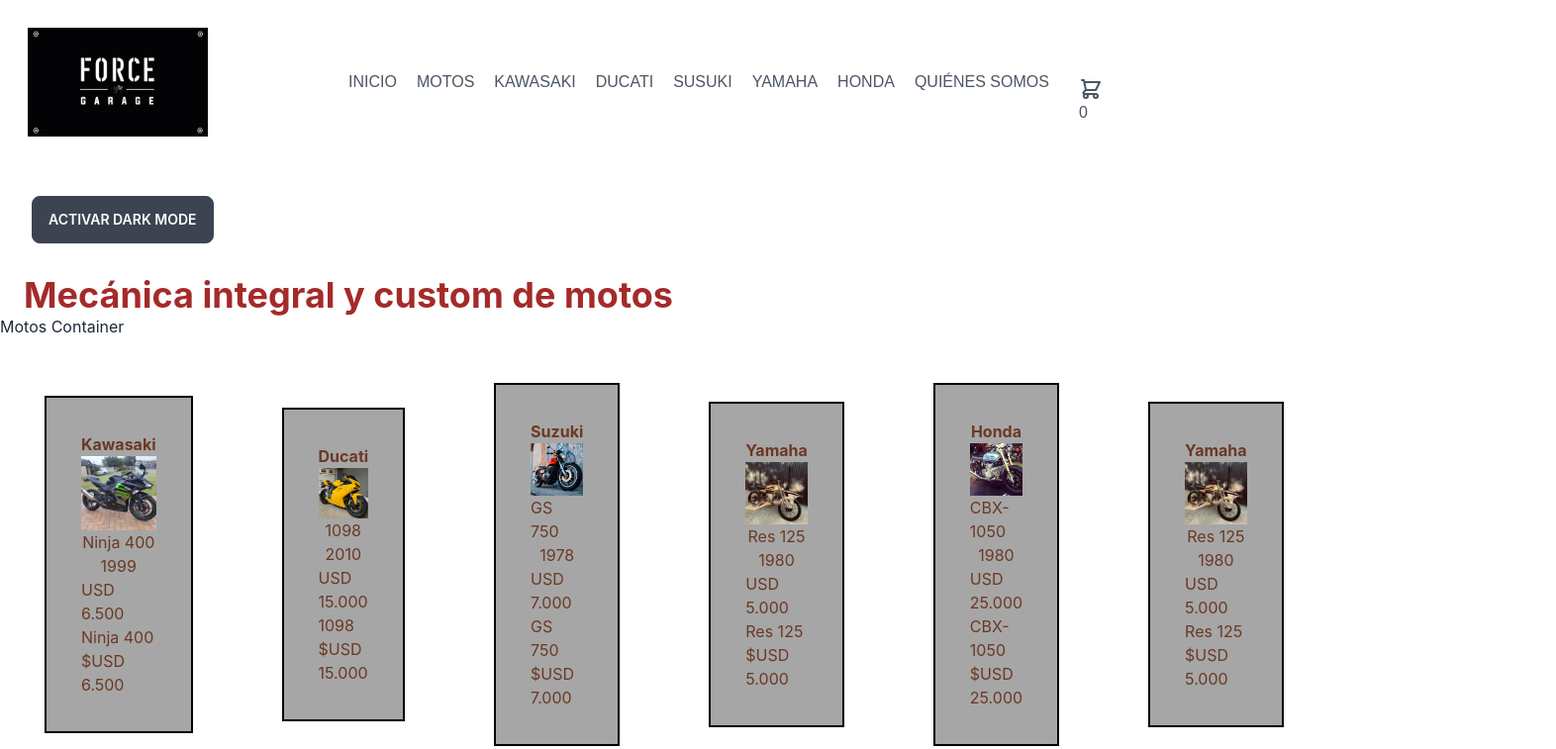
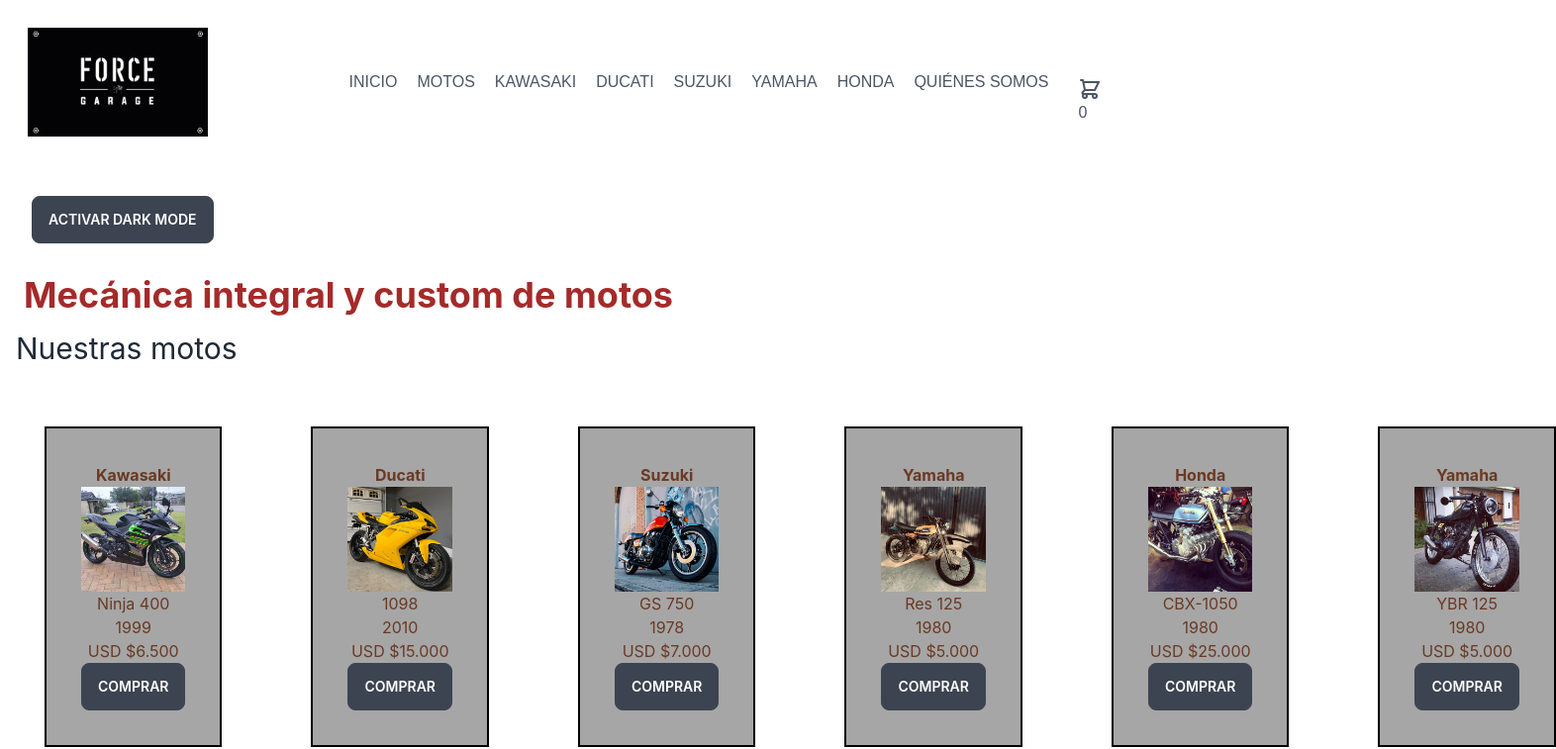
Before and after one commit to MChehin/force-react, a React (Create React App) app: page /MotosListContainer in a window 1280 px wide. Shown: the top 757 px of the page at 99% size, 1572 px wide, since content can reach past the window. Built offline with nearby package versions, Linux system fonts and the light colour scheme.

Commit message:
Eliminación de carpetas y correcciones generales

```diff
--- a/src/App.js
+++ b/src/App.js
@@ -1,7 +1,7 @@
 import React from "react";
 import "./App.css";
 import NavBar from "./components/NavBar/NavBar";
-import MotosContainer from "./components/MotosListContainer/MotosListContainer";
+import MotosListContainer from "./components/MotosListContainer/MotosListContainer";
 import Saludo from "./components/Saludo";
 import { BrowserRouter, Routes, Route } from "react-router-dom";
 import MotoDetail from "./components/ItemDetailContainer/MotoDetailContainer";
@@ -35,8 +35,8 @@ function App() {
 
         <Routes>
           <Route path="/" element={<Saludo/>} />
-          <Route path="/MotosListContainer" element={<MotosContainer />} />
-          <Route path="/MotosListContainer/:categoryId" element={<MotosContainer />} />
+          <Route path="/MotosListContainer" element={<MotosListContainer />} />
+          <Route path="/MotosListContainer/:categoryId" element={<MotosListContainer />} />
           <Route path="/motoData/:motosId" element={<MotoDetail />} />
           <Route path="/aboutus/*" element={<About/>}/>
           <Route path="*" element={<NotFound404 />}/>
--- a/src/components/MotoCard/MotoCard.js
+++ b/src/components/MotoCard/MotoCard.js
@@ -16,10 +16,10 @@ const MotoCard = ( {motoData} ) => {
           <h2>{motoData.price}</h2>
           <div>
           <Link to={`/motoData/${ id }`}>
-              <h3> { name } </h3>
+          <button className="btn"> Comprar</button>
           </Link>
-            <span> ${ price } </span>
             </div>
+
       </article>
     )
   }
--- a/src/components/MotosListContainer/MotosListContainer.js
+++ b/src/components/MotosListContainer/MotosListContainer.js
@@ -3,6 +3,8 @@ import { useParams } from "react-router-dom";
 import { getMotos } from "../../data/getMotos";
 import MotoList from "../MotoList/MotoList";
 import LoadingSpinner from "../LoadingSpinner/Loading.Spinner"
+import CartProvider from "../context/CartContex";
+
 
 
 const MotosListContainer = () => {
@@ -26,10 +28,12 @@ const MotosListContainer = () => {
     }, [categoryId])
 
     return(
-      <>
-      <h1>Motos Container</h1>
+      <CartProvider>
+      <div>
+      <h1 className="text-3xl m-4">Nuestras motos</h1>
       {isLoading ?<LoadingSpinner/> : <MotoList motos={motos}/>}
-      </>
+      </div>
+      </CartProvider>
       )
       }
 
--- a/src/components/NavBar/NavBar.js
+++ b/src/components/NavBar/NavBar.js
@@ -19,7 +19,7 @@ const NavBar = () => {
           <Link to='/MotosListContainer' className="mr-5"> MOTOS </Link>
           <Link to='/MotosListContainer/Kawasaki' className="mr-5"> Kawasaki </Link>
           <Link to='/MotosListContainer/Ducati' className="mr-5"> Ducati </Link>
-          <Link to='/MotosListContainer/Suzuki' className="mr-5"> Susuki </Link>
+          <Link to='/MotosListContainer/Suzuki' className="mr-5"> Suzuki </Link>
           <Link to='/MotosListContainer/Yamaha' className="mr-5"> Yamaha </Link>
           <Link to='/MotosListContainer/Honda' className="mr-5"> Honda </Link>
           <Link to='/aboutus' className="mr-5"> QUIÉNES SOMOS </Link>
--- a/src/components/Saludo.jsx
+++ b/src/components/Saludo.jsx
@@ -7,16 +7,16 @@ const Saludo = (props) => {
    const darkMode = useContext(DarkModeContext)
 
     return (
-        <>
-        <h1 className="text-3xl ml-10 pt-3"> Gracias por visitarnos</h1>
-        <p className="text-3xl ml-10 pt-5"> FG {props.name}</p>
+        <div className={darkMode && 'bg-gray-800'}>
+        <h1 className="text-gray-400 text-3xl ml-10 pt-3"> Gracias por visitarnos</h1>
+        <p className="text-3xl text-gray-400 ml-10 pt-5"> FG {props.name}</p>
         <div>  {props.age} </div>
-        <strong className="m-6">
+        <strong className=" text-gray-400 ml-10">
             { darkMode ? 'Dark Mode: activado' :
             'Dark Mode: desactivado' }
 
         </strong>
-        </>
+        </div>
     )
 }
 export default Saludo
--- /dev/null
+++ b/src/components/context/CartContex.js
@@ -0,0 +1,18 @@
+import { children, createContext } from "react";
+
+
+const CartContext = createContext({
+    itemDetail: [],
+    addToCart: () => {}
+
+})
+
+const CartProvider = ({children}) => {
+  return (
+    <CartContext.Provider value={ {} }>
+       {children}
+    </CartContext.Provider>
+  )
+}
+
+export default CartProvider
--- a/src/data/getAccesorios.js
+++ /dev/null
@@ -1,7 +0,0 @@
-import { accesorios } from "./products";
-
-export const getAccesorios = () => {
-return new Promise ((resolve, reject) => {
-    setTimeout(() => resolve(accesorios), 3000);
-    })
-}
--- a/src/data/products.js
+++ b/src/data/products.js
@@ -3,26 +3,16 @@ import moto2 from "./img/tiendaducati.jpeg"
 import moto3 from "./img/tienda1.jpg"
 import moto4 from "./img/tienda7.jpg"
 import moto5 from "./img/tienda6.jpg"
-import accesorio7 from "./img/campera1.jpg"
-import accesorio8 from "./img/remeraa.jpg"
-import accesorio9 from "./img/campera2.png"
+import moto6 from "./img/tiendayamaha.jpg"
+
 
 
 
 export const motos = [
-    {id: 1, brand:'Kawasaki', name:' Ninja 400',  year:'1999', price:'USD 6.500', image: moto1 },
-    {id: 2, brand:'Ducati', name:'1098', year:'2010', price:'USD 15.000', image: moto2 },
-    {id: 3, brand:'Suzuki', name:'GS 750', year:'1978', price:'USD 7.000', image: moto3 },
-    {id: 5, brand:'Yamaha', name:'Res 125', year:'1980', price:'USD 5.000', image: moto5 },
-    {id: 4, brand:'Honda', name:'CBX-1050', year:'1980', price:'USD 25.000', image: moto4 },
-    {id: 6, brand:'Yamaha', name:'Res 125', year:'1980', price:'USD 5.000', image: moto5 },
+    {id: 1, brand:'Kawasaki', name:' Ninja 400',  year:'1999', price:'USD $6.500', image: moto1 },
+    {id: 2, brand:'Ducati', name:'1098', year:'2010', price:'USD $15.000', image: moto2 },
+    {id: 3, brand:'Suzuki', name:'GS 750', year:'1978', price:'USD $7.000', image: moto3 },
+    {id: 5, brand:'Yamaha', name:'Res 125', year:'1980', price:'USD $5.000', image: moto5 },
+    {id: 4, brand:'Honda', name:'CBX-1050', year:'1980', price:'USD $25.000', image: moto4 },
+    {id: 6, brand:'Yamaha', name:'YBR 125', year:'1980', price:'USD $5.000', image: moto6 },
 ]
-
-
-
-export const accesorios = [
-    {id: 7, brand:'Force', articulo:' Campera de cuero',  year:'2022', price:'USD 700', image: accesorio7  },
-    {id: 8, brand:'Negro', articulo:'Remera', year:'2022', price:'USD 50', image: accesorio8 },
-    {id: 9, brand:'Force', articulo:'Campera de cuero B', year:'2022', price:'USD 1.000', image: accesorio9 },
-
-]
--- a/src/pages/detailpage.jsx
+++ /dev/null
@@ -1,18 +0,0 @@
-import React from 'react';
-import { useParams } from 'react-router-dom';
-import ItemDetailContainer from '../components/ItemDetailContainer/ItemDetailContainer';
-
-const DetailPage = () => {
-
-  const { id } = useParams();
-
-  return (
-    <main>
-      <h1>Detalle de Producto {id}</h1>
-      <ItemDetailContainer id={id} />
-
-    </main>
-  )
-}
-
-export default DetailPage
```
Also changed, not shown: src/data/img/tiendayamaha.jpg (added).
